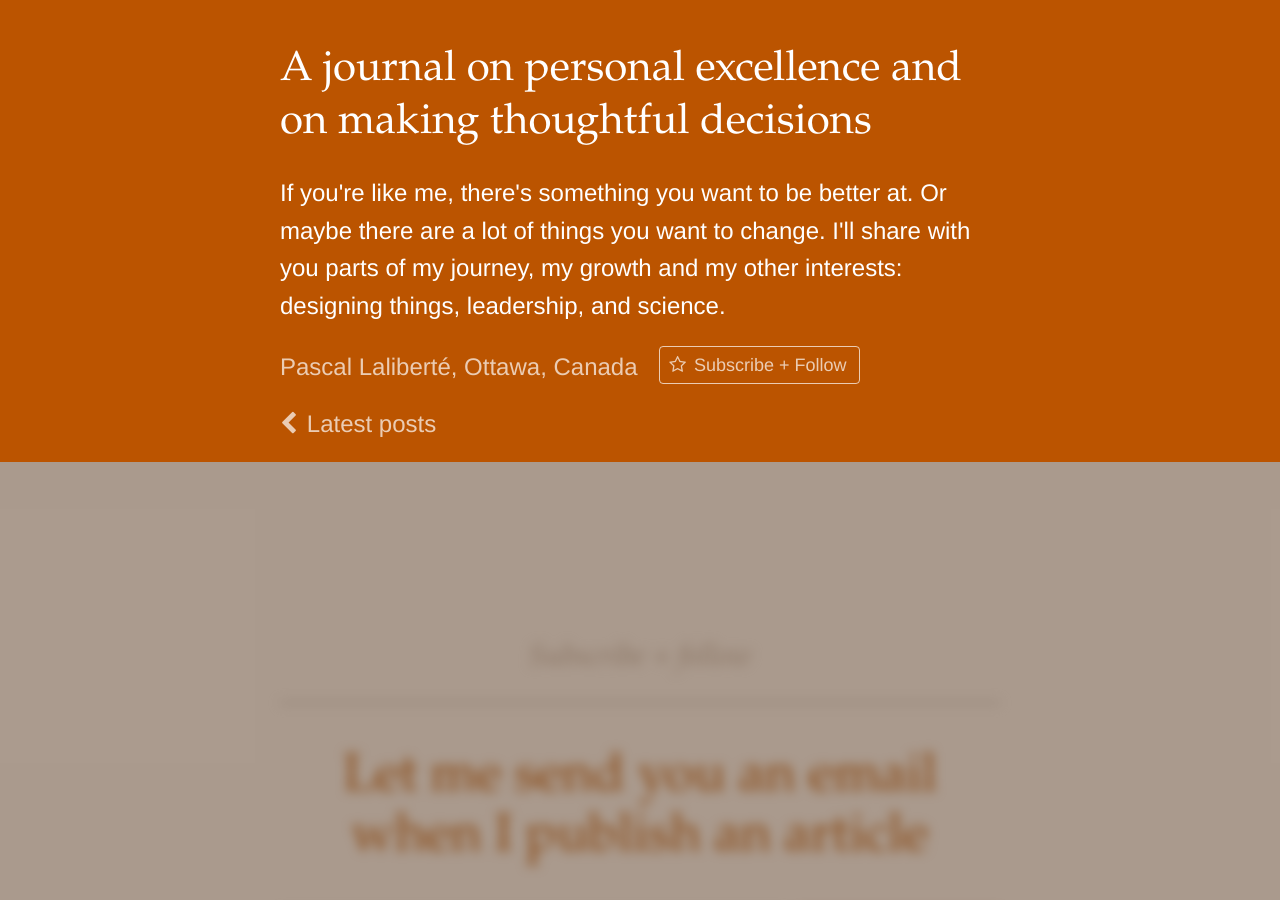
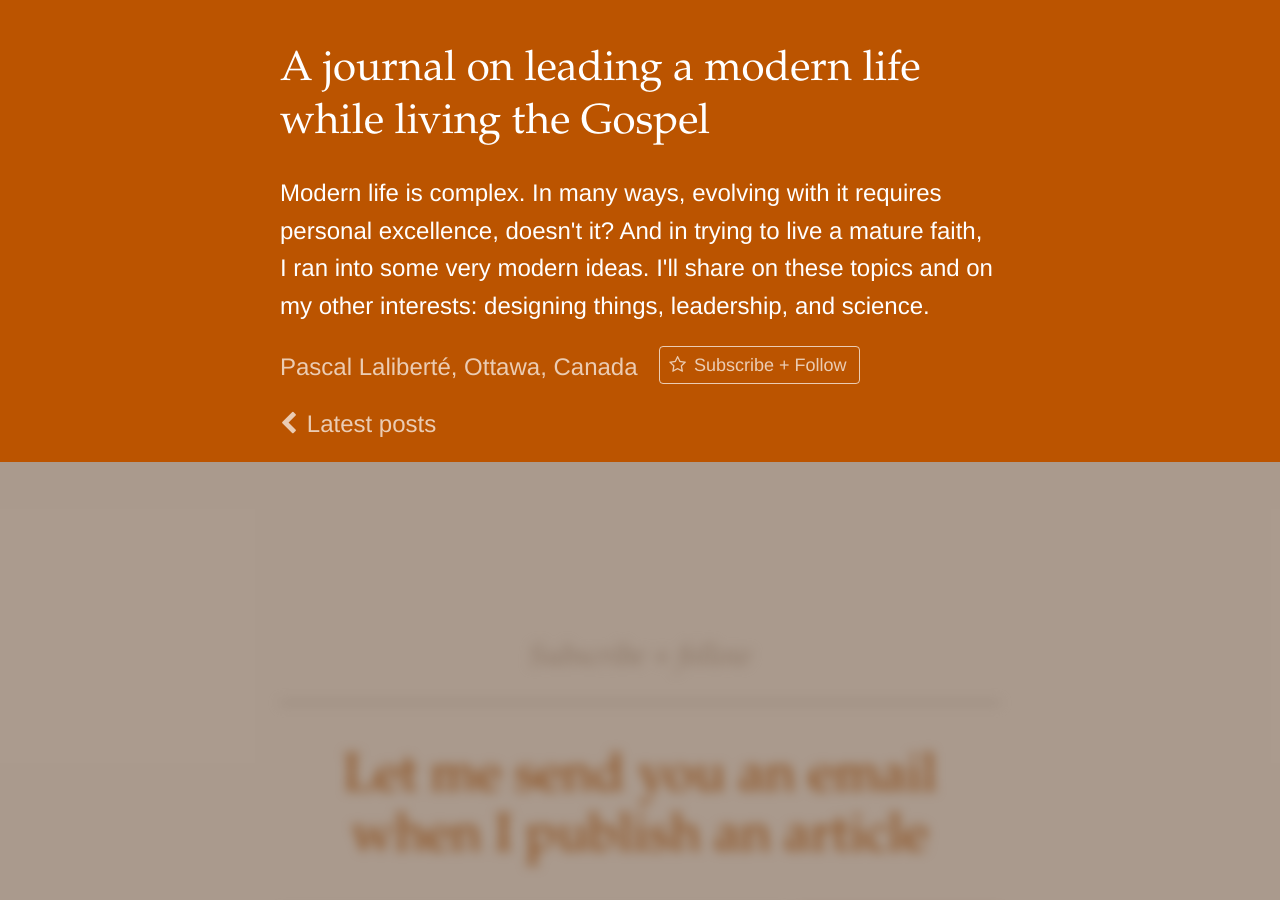
Before and after one commit to pascallaliberte/by.pascallaliberte.me, a Jekyll site: the page built from subscribe-follow/index.html, in a window 1280 px wide and 900 px high. Built offline with Jekyll 4.4.1, drawn with Linux system fonts in a browser that asks for light colours; nearby versions of some CDN libraries.

Commit message:
Rewrote the site's name and description: leading a modern life while living the Gospel - Extracted the site's name in a config variable site.name - Extracted the site.author and site.url as variables - Updated the feed.xml to use the site.name, site.url and site.author variables

```diff
--- a/_config.yml
+++ b/_config.yml
@@ -1,4 +1,6 @@
-name: Pascal Laliberté
+name: A journal on leading a modern life while living the Gospel
+author: Pascal Laliberté
+url: http://pascallaliberte.me
 markdown: kramdown
 pygments: true
 permalink: /:categories/:year-:month-:title/
--- a/_includes/about.html
+++ b/_includes/about.html
@@ -2,14 +2,14 @@
 
   <div class="about-details">
     {% if page.key == "is-home" %}
-    <h1 class="about-name">A journal on personal excellence and on making thoughtful decisions</h1>
+    <h1 class="about-name">{{ site.name }}</h1>
     {% else %}
-    <h2 class="about-name">A journal on personal excellence and on making thoughtful decisions</h2>
+    <h2 class="about-name">{{ site.name }}</h2>
     {% endif %}
 
-    <p class="about-description">If you're like me, there's something you want to be better at. Or maybe there are a lot of things you want to change. I'll share with you parts of my journey, my growth and my other interests: designing things, leadership, and science.</p>
+    <p class="about-description">Modern life is complex. In many ways, evolving with it requires personal excellence, doesn't it? And in trying to live a mature faith, I&nbsp;ran into some very modern ideas. I'll share on these topics and on my other interests: designing things, leadership, and science.</p>
     <p class="about-signature">
-      <span class="about-signature-name"><span rel="author">Pascal Laliberté</span>, Ottawa, Canada</span>
+      <span class="about-signature-name"><span rel="author">{{ site.author }}</span>, Ottawa, Canada</span>
       <a class="subscribe-follow-link btn btn-default" href="{{ site.baseurl}}/subscribe-follow/" data-toggle-text="Return to intro">
         <i class="fa fa-star-o"></i>
         Subscribe + Follow
--- a/_includes/intro.html
+++ b/_includes/intro.html
@@ -1,3 +1,7 @@
 <div class="intro" id="article">
-  <a class="intro-more" href="#about">A journal on personal excellence and on making thoughtful decisions &mdash; by <em>Pascal Laliberté</em></a>
+  <a class="intro-more" href="#about">{{ site.name }}
+    <span class="intro-separator">&mdash;</span>
+    <span class="intro-author">
+      by <em>{{ site.author }}</em>
+    </span></a>
 </div>
--- a/subscribe-follow/index.html
+++ b/subscribe-follow/index.html
@@ -43,7 +43,7 @@ custom_css: modules/subscribe-follow
 
     <p>Yes. Here's the address to my feed:</p>
 
-    <p><code class="subscribe-follow-rss"><a href="http://pascallaliberte.me/feed.xml">http://pascallaliberte.me/feed.xml</a></code></p>
+    <p><code class="subscribe-follow-rss"><a href="{{ site.url }}/feed.xml">{{ site.url }}/feed.xml</a></code></p>
 
   </section>
 
```
Also changed, not shown: feed.xml (+11 -11 lines).
